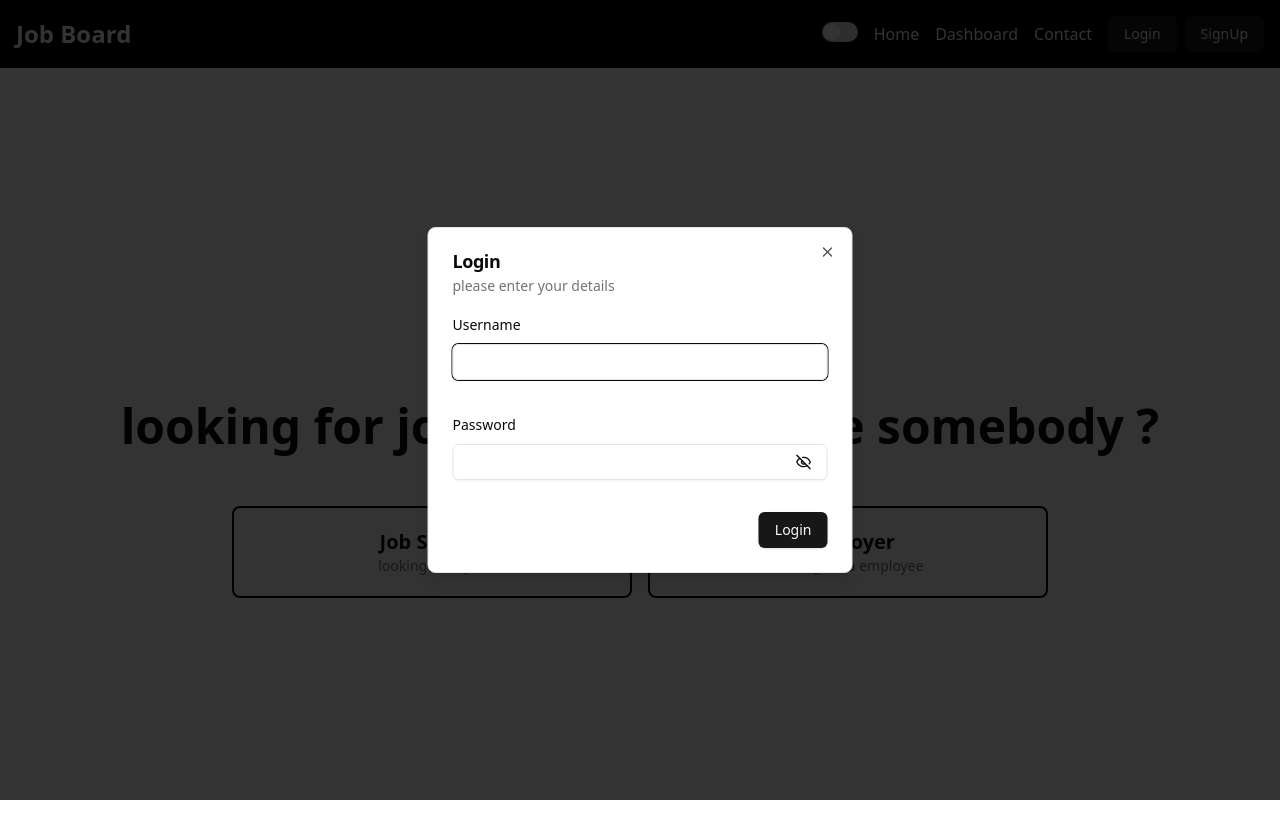
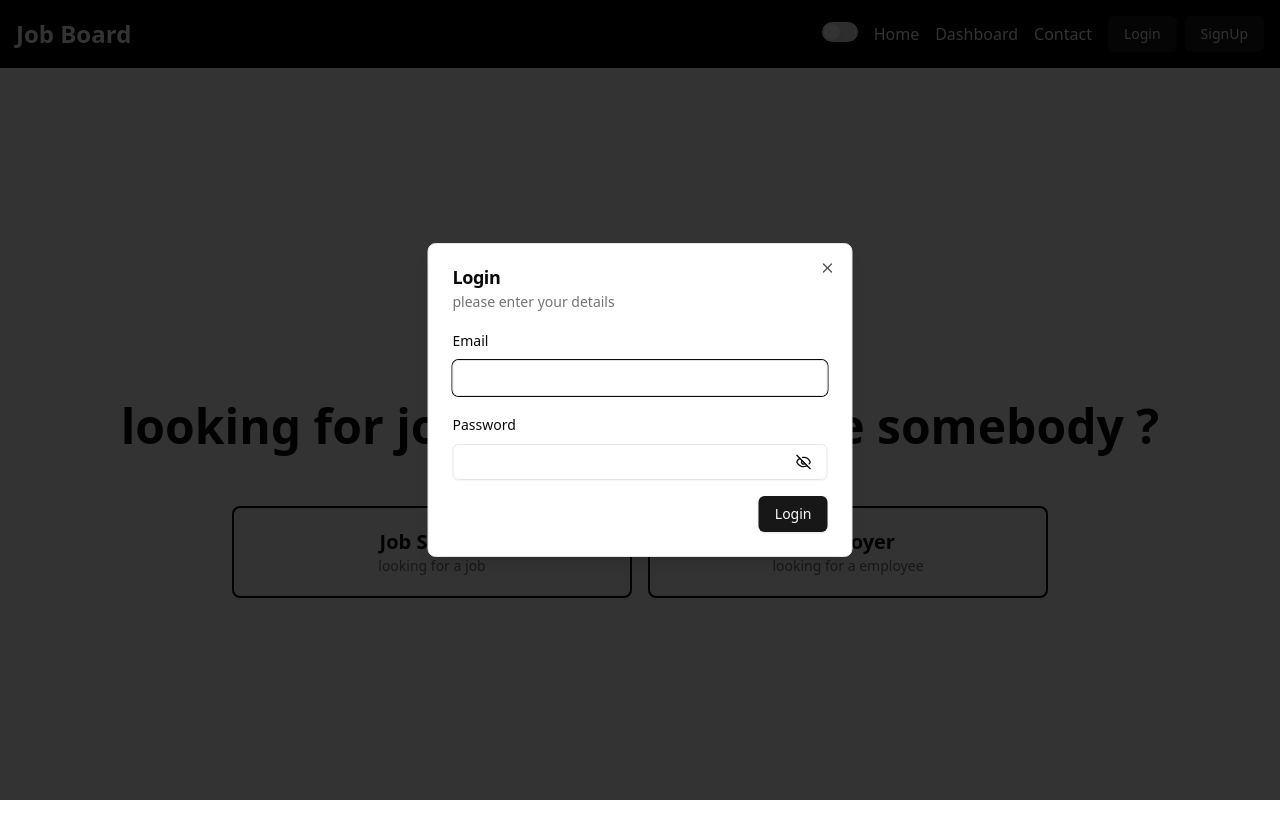
Before and after one commit to hesampiri/job-board, a Next.js app: page / in a window 1280 px wide. Both pictures are taken after a click on the button "Login". Shown: the top 838 px of the page. Built offline with nearby package versions, Linux system fonts and the light colour scheme; no server answers.

Commit message:
add functionality to login

```diff
--- a/components/loginDialog.tsx
+++ b/components/loginDialog.tsx
@@ -1,92 +1,134 @@
-'use client'
-import React, { useState } from 'react'
-import { Dialog, DialogContent, DialogDescription, DialogFooter, DialogHeader, DialogTitle, DialogTrigger } from './ui/dialog'
-import { z } from 'zod'
+"use client";
+import React, { useState } from "react";
+import {
+  Dialog,
+  DialogContent,
+  DialogDescription,
+  DialogFooter,
+  DialogHeader,
+  DialogTitle,
+  DialogTrigger,
+} from "./ui/dialog";
+import { z } from "zod";
 import { useForm } from "react-hook-form";
-import { zodResolver } from '@hookform/resolvers/zod'
-import { Button } from "@/components/ui/button"
+import { zodResolver } from "@hookform/resolvers/zod";
+import { Button } from "@/components/ui/button";
 import {
   Form,
   FormControl,
-  FormDescription,
   FormField,
   FormItem,
   FormLabel,
   FormMessage,
-} from "@/components/ui/form"
-import { Input } from "@/components/ui/input"
-import { Eye, EyeOff } from 'lucide-react';
+} from "@/components/ui/form";
+import { Input } from "@/components/ui/input";
+import { Eye, EyeOff, Loader2 } from "lucide-react";
+import { signIn } from "next-auth/react";
+import { useRouter } from "next/navigation";
+import { toast } from "sonner";
 
 const formSchema = z.object({
-  username: z.string().min(4, {
-    message: "Username must be at least 4 characters.",
-  }),
+  email: z.string().email(),
   password: z.string().min(8, {
     message: "Password must be at least 8 characters.",
   }),
-})
+});
 
 const LoginDialog = () => {
-
-  const [showPassword, setShowPassword] = useState(false)
+  const router = useRouter();
+  const [showPassword, setShowPassword] = useState(false);
+  const [open, setopen] = useState(false);
+  const [isLoading, setIsLoading] = useState(false);
 
   const form = useForm<z.infer<typeof formSchema>>({
     resolver: zodResolver(formSchema),
     defaultValues: {
-      username: "",
+      email: "",
       password: "",
     },
-  })
+  });
 
-  function onSubmit(values: z.infer<typeof formSchema>) {
-    console.log(values)
+  async function onSubmit(values: z.infer<typeof formSchema>) {
+    setIsLoading(true);
+    const res = await signIn("credentials", {
+      redirect: false,
+      ...values,
+    });
+
+    setIsLoading(false)
+
+    if (res?.error) {
+      toast.error("invalid" + res.error);
+    } else {
+      setopen(false);
+      router.push("/dashboard");
+      form.reset();
+    }
   }
   return (
-    <Dialog>
+    <Dialog open={open} onOpenChange={setopen}>
       <DialogTrigger asChild>
         <Button variant="default">Login </Button>
       </DialogTrigger>
       <DialogContent className="sm:max-w-[425px]">
+        {isLoading && (
+          <div className="absolute inset-0 flex items-center justify-center bg-black/50">
+            <Loader2 className="w-10 h-10 animate-spin" />
+          </div>
+        )}
         <DialogHeader>
           <DialogTitle>Login</DialogTitle>
-        <DialogDescription>
-          please enter your details
-        </DialogDescription>
+          <DialogDescription>please enter your details</DialogDescription>
         </DialogHeader>
         <Form {...form}>
-        <form onSubmit={form.handleSubmit(onSubmit)} className='space-y-8'>
-            <FormField control={form.control} name="username" render={({field})=>(
+          <form onSubmit={form.handleSubmit(onSubmit)} className="space-y-4">
+            <FormField
+              control={form.control}
+              name="email"
+              render={({ field }) => (
                 <FormItem>
-                    <FormLabel>Username</FormLabel>
+                  <FormLabel>Email</FormLabel>
                   <FormControl>
                     <Input {...field} />
                   </FormControl>
-                    <FormMessage/>
+                  <FormMessage />
                 </FormItem>
-            )}/>
-            <FormField control={form.control} name="password" render={({field})=>(
+              )}
+            />
+            <FormField
+              control={form.control}
+              name="password"
+              render={({ field }) => (
                 <FormItem>
                   <FormLabel>Password</FormLabel>
                   <FormControl>
-                      <div className='relative'>
-                        <Input {...field} type={showPassword ? "text" : "password"} />
-                        <Button type='button' variant='ghost' className='absolute right-0 top-0' onClick={()=>setShowPassword(!showPassword)}>
+                    <div className="relative">
+                      <Input
+                        {...field}
+                        type={showPassword ? "text" : "password"}
+                      />
+                      <Button
+                        type="button"
+                        variant="ghost"
+                        className="absolute right-0 top-0"
+                        onClick={() => setShowPassword(!showPassword)}
+                      >
                         {showPassword ? <Eye /> : <EyeOff />}
                       </Button>
                     </div>
                   </FormControl>
-                    <FormMessage/>
+                  <FormMessage />
                 </FormItem>
-            )}/>
+              )}
+            />
             <DialogFooter>
               <Button type="submit">Login</Button>
             </DialogFooter>
           </form>
-
         </Form>
       </DialogContent>
     </Dialog>
-  )
-}
+  );
+};
 
-export default LoginDialog
+export default LoginDialog;
```
Lines whose indentation alone changed are shown as unchanged.
